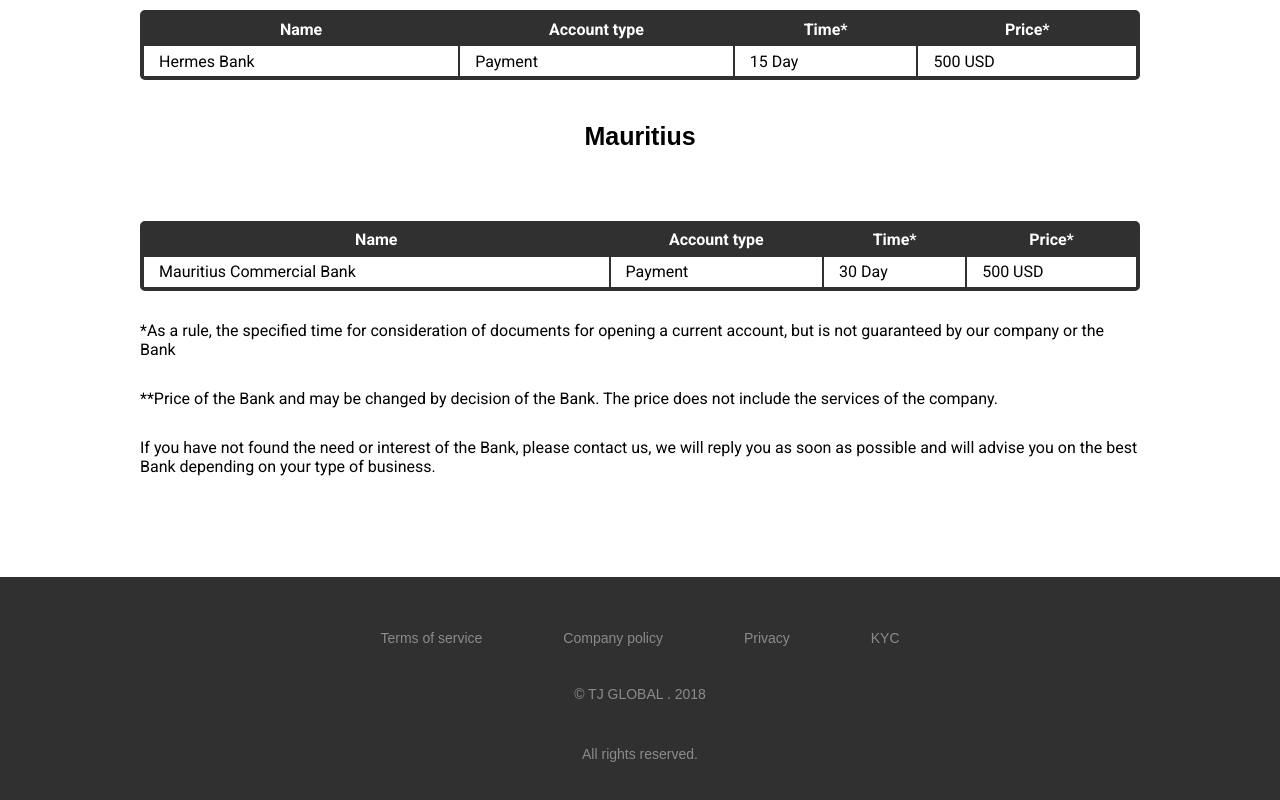
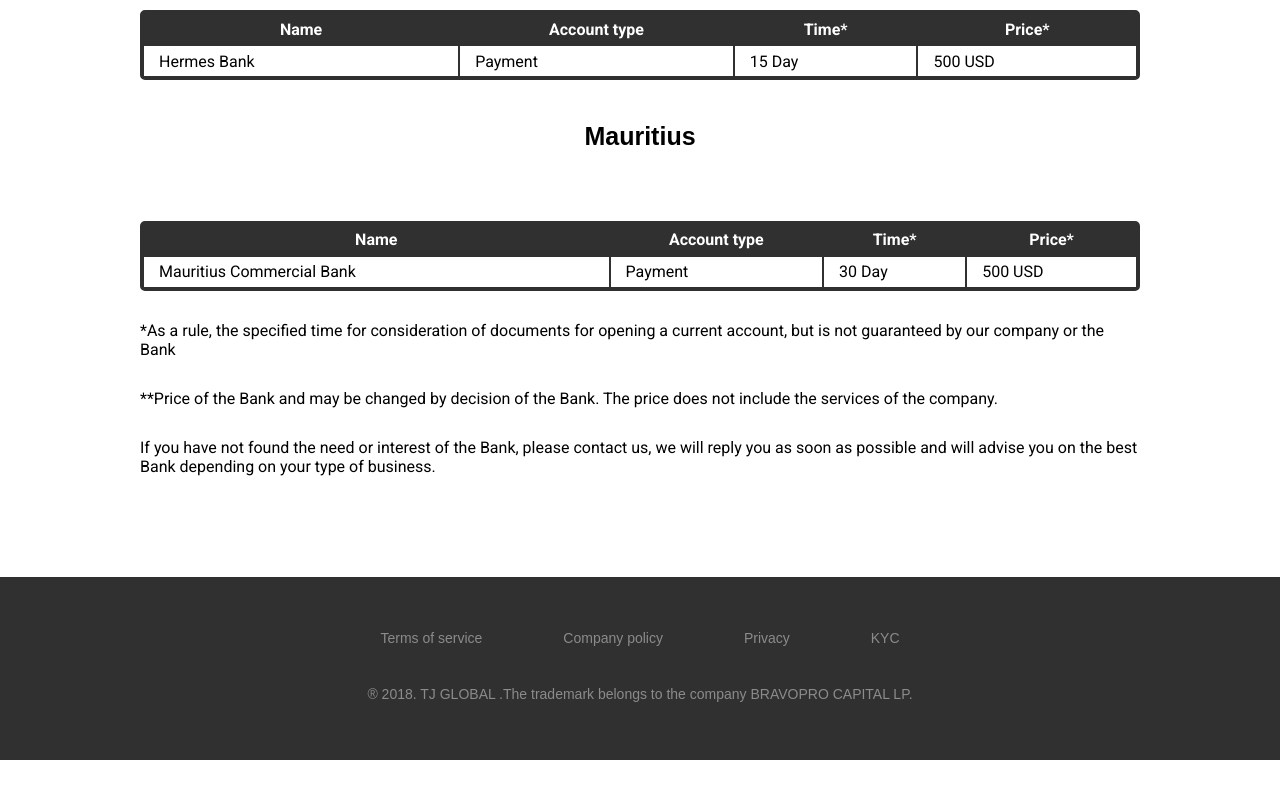
Before and after one commit to vista-54/tjglobal.io, a plain HTML site: page pages/banks.html in a window 1280 px wide. Shown: the part 3985-4785 px from the top of the page. After the commit the page ends 4745 px from the top, so only its background shows below. Drawn offline with Linux system fonts and the light colour scheme.

Commit message:
footer fixes 2

```diff
--- a/pages/banks.html
+++ b/pages/banks.html
@@ -403,7 +403,8 @@
             <a href="kyc.html">KYC</a>
         </div>
     </div>
-    <div class="footer-site-bottom"><p>© TJ GLOBAL . 2018</p><br><p><p>All rights reserved.</p></p></div>
+    <div class="footer-site-bottom">
+        <p class="lang" data-key-parent="footer" data-key-child="allrights"> ® 2018. TJ GLOBAL  .The trademark belongs to the company BRAVOPRO CAPITAL LP.</p></div>
 
 </footer>
 
```
Also changed, not shown: pages/about_us.html (+1 -1 lines), pages/company.html (+1 -1 lines), pages/condition.html (+2 -1 lines), pages/contacts.html (+1 -2 lines), pages/forex.html (+2 -1 lines), pages/kyc.html (+2 -1 lines), pages/legal_opinion.html (+2 -1 lines), pages/license.html (+2 -1 lines), pages/policy.html (+2 -2 lines), pages/policy_company.html (+2 -1 lines), pages/psp.html (+2 -1 lines).
